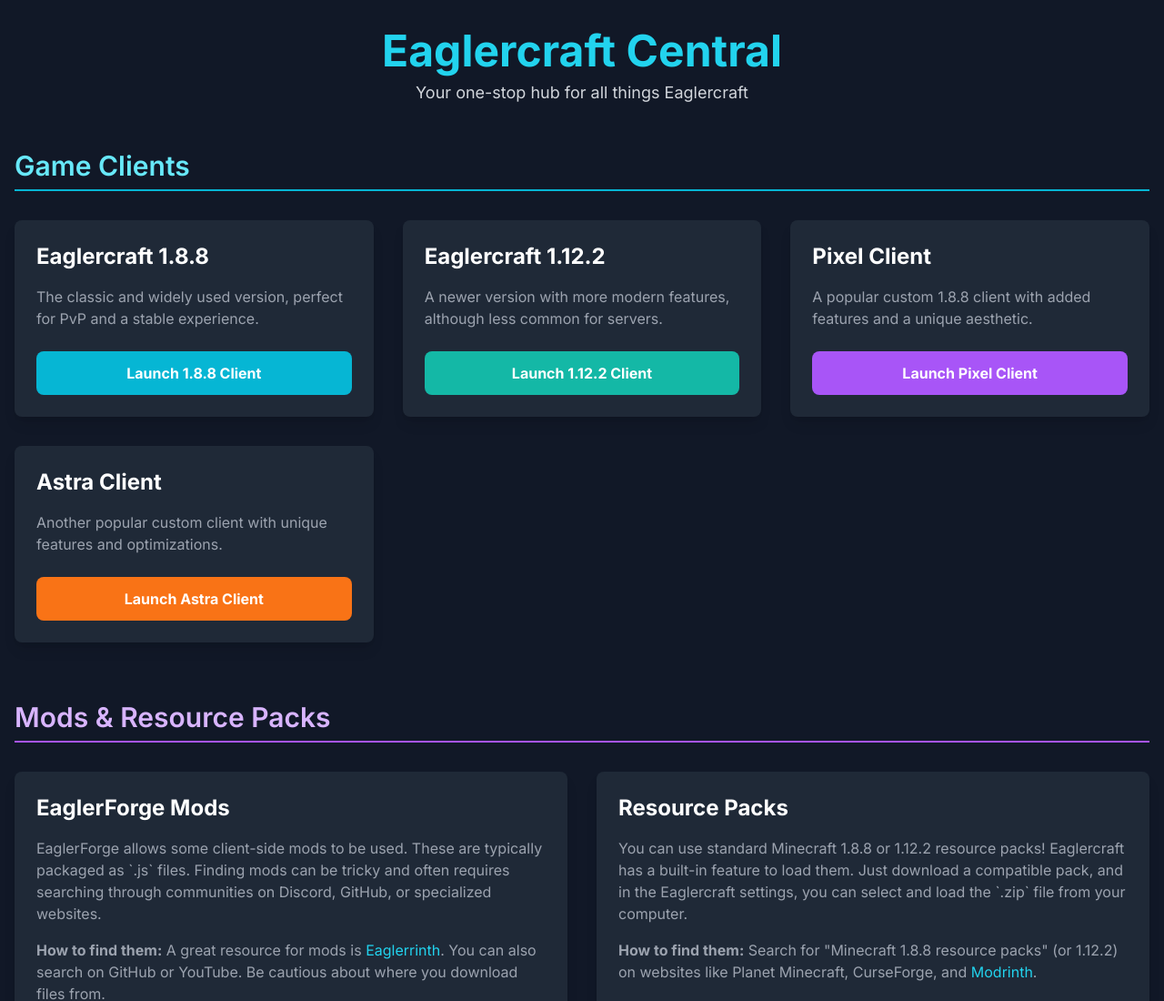
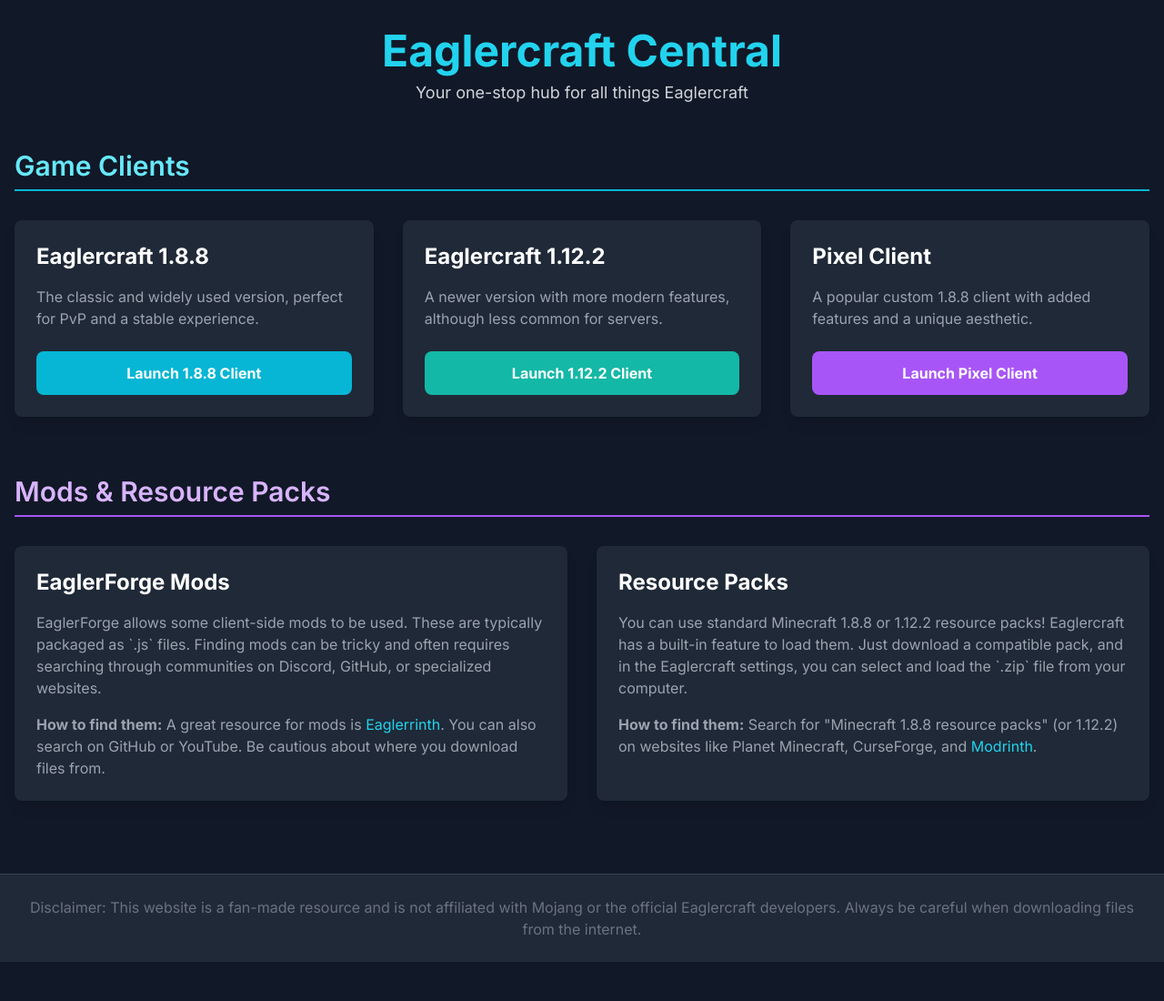
Before and after one commit to EaglercraftCentral/EaglercraftCentral.github.io, a plain HTML site: page index.html in a window 1280 px wide. Shown: the top 1100 px of the page at 91% size. After the commit the page ends 1057 px from the top, so only its background shows below. Drawn offline with nearby package versions, Linux system fonts and the light colour scheme.

Commit message:
Update index.html
removed Astra Client because its not working

```diff
--- a/index.html
+++ b/index.html
@@ -63,14 +63,6 @@
                         Launch Pixel Client
                     </a>
                 </div>
-                <!-- Astra Client -->
-                <div class="bg-gray-800 p-6 rounded-lg shadow-lg card flex flex-col">
-                    <h3 class="text-2xl font-bold mb-4 text-white">Astra Client</h3>
-                    <p class="text-gray-400 mb-6 flex-grow">Another popular custom client with unique features and optimizations.</p>
-                    <a href="https://astraclient.com/play/wasm/" target="_blank" class="mt-auto inline-block bg-orange-500 text-white font-bold py-3 px-6 rounded-lg btn-launch hover:bg-orange-600 text-center">
-                        Launch Astra Client
-                    </a>
-                </div>
             </div>
         </section>
 
```
